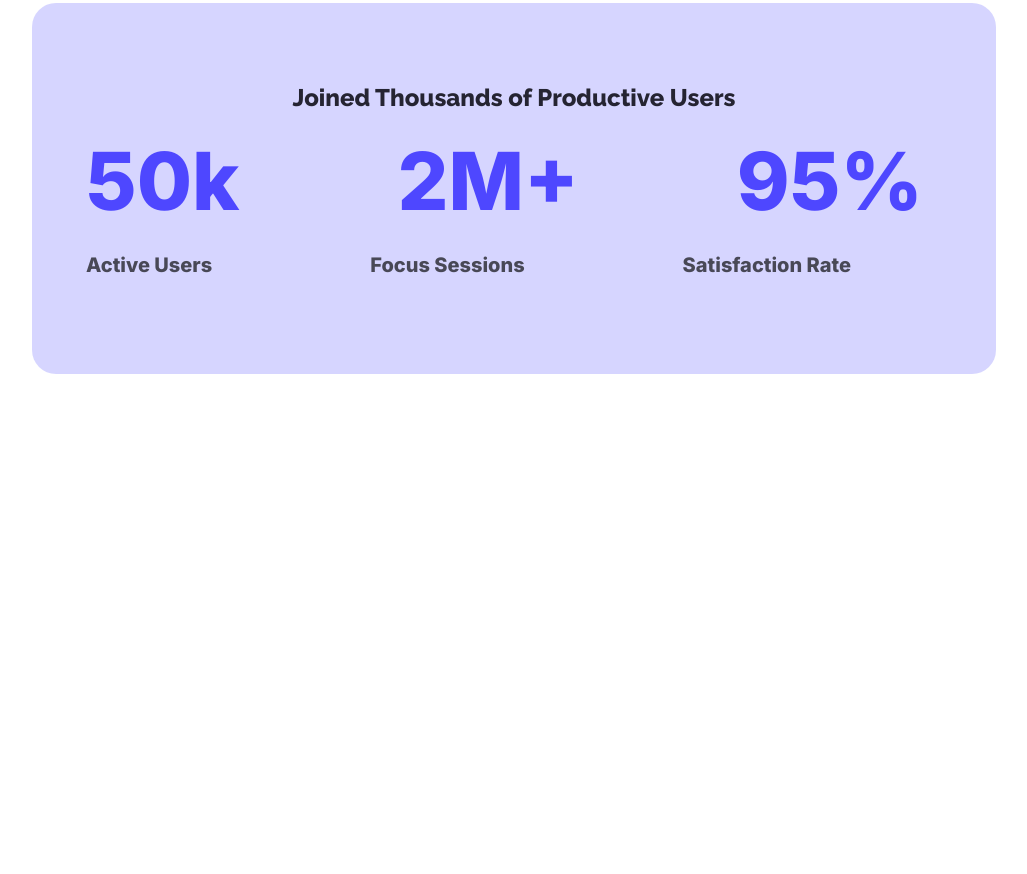
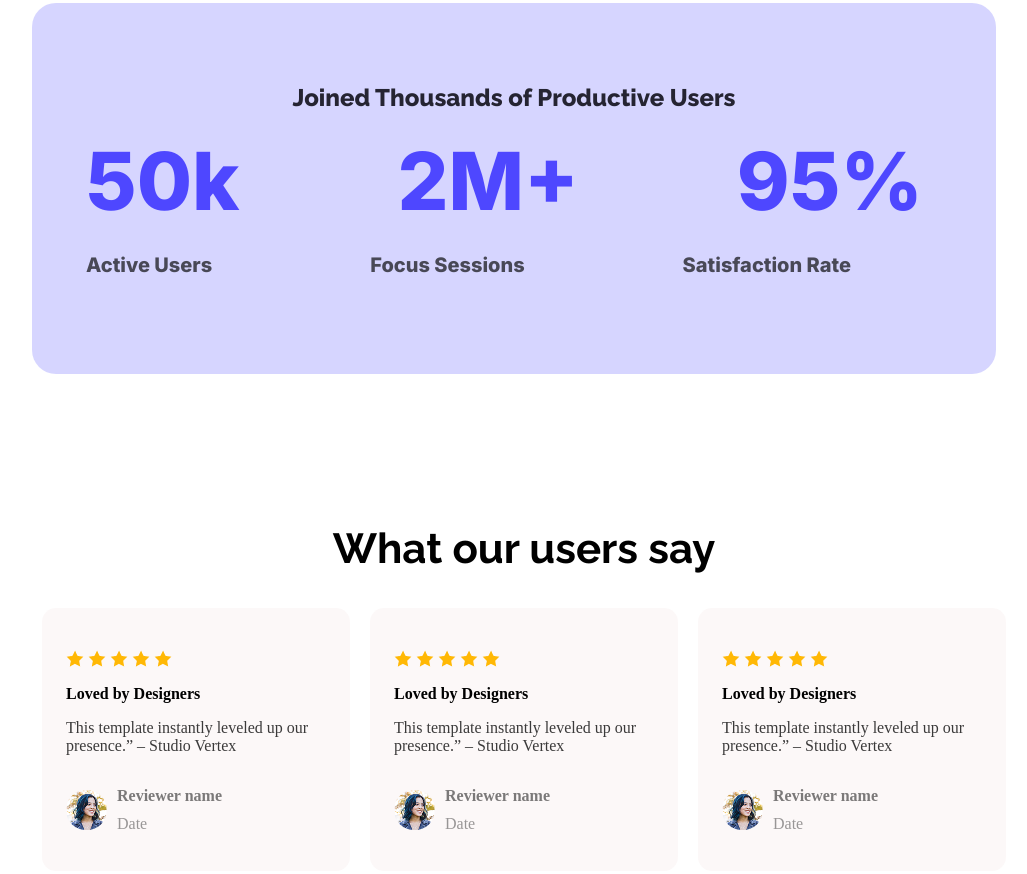
Before and after one commit to raselmahmudrrr/first-assignment, a plain HTML site: page index.html in a window 1280 px wide. Shown: the part 1519-2393 px from the top of the page, without its empty margins (117-1144 px from the left). Before the commit the page ends 1901 px from the top, so only its background shows below. Drawn offline with Linux system fonts and the light colour scheme.

Commit message:
feedback-section

```diff
--- a/index.html
+++ b/index.html
@@ -74,6 +74,64 @@
             </div>
          </section>
          </main>
+         <!-- feedback-section -->
+          <section class="skills">
+            <div class="skillss">
+            <h2 class="section-description raleway-normal">What our users say</h2>
+            </div>
+            <div class="skill-container">
+                <div class="skill">
+                    <img src="Assets/icon-star.png"alt=""> <img src="Assets/icon-star.png"alt=""> <img src="Assets/icon-star.png"alt=""> <img src="Assets/icon-star.png"alt=""> <img src="Assets/icon-star.png"alt="">
+                    <h2 class="skill-title">Loved by Designers</h2>
+                    <p class="skill-paragraph">This template instantly leveled up our presence.” – Studio Vertex</p>
+                    <div style="display: flex; align-items: flex-start; align-items: center; gap: 10px;">
+
+                    <img class="avatar" src="Assets/avatar.png" alt="">
+                    <div>
+                    <p style="margin-bottom: 10px; color: #00000083; font-weight: 600;">Reviewer name</p>
+                    <p style="margin-top: 10px; color: #00000065;">Date</p>
+                    </div>
+                    </div>
+
+
+
+                </div>
+                <div class="skill">
+                    <img src="Assets/icon-star.png"alt=""> <img src="Assets/icon-star.png"alt=""> <img src="Assets/icon-star.png"alt=""> <img src="Assets/icon-star.png"alt=""> <img src="Assets/icon-star.png"alt="">
+                    <h2 class="skill-title">Loved by Designers</h2>
+                    <p class="skill-paragraph">This template instantly leveled up our presence.” – Studio Vertex</p>
+                    <div style="display: flex; align-items: flex-start; align-items: center; gap: 10px;">
+
+                    <img class="avatar" src="Assets/avatar.png" alt="">
+                    <div>
+                    <p style="margin-bottom: 10px; color: #00000083; font-weight: 600;">Reviewer name</p>
+                    <p style="margin-top: 10px; color: #00000065;">Date</p>
+                    </div>
+                    </div>
+
+
+
+                </div>
+                <div class="skill">
+                    <img src="Assets/icon-star.png"alt=""> <img src="Assets/icon-star.png"alt=""> <img src="Assets/icon-star.png"alt=""> <img src="Assets/icon-star.png"alt=""> <img src="Assets/icon-star.png"alt="">
+                    <h2 class="skill-title">Loved by Designers</h2>
+                    <p class="skill-paragraph">This template instantly leveled up our presence.” – Studio Vertex</p>
+                    <div style="display: flex; align-items: flex-start; align-items: center; gap: 10px;">
+
+                    <img class="avatar" src="Assets/avatar.png" alt="">
+                    <div>
+                    <p style="margin-bottom: 10px; color: #00000083; font-weight: 600;">Reviewer name</p>
+                    <p style="margin-top: 10px; color: #00000065;">Date</p>
+                    </div>
+                    </div>
+
+
+
+                </div>
+
+            </div>
+
+          </section>
 
     </body>
 </html>
--- a/styles/my styles.css
+++ b/styles/my styles.css
@@ -156,3 +156,45 @@ nav h1{
     padding-top: 60px;
 
 }
+/* feedback */
+.section-description{
+    font-size: 42px;
+    font-weight: 700;
+}
+
+.skill-container{
+    display: flex;
+    gap: 20px;
+    align-items: center;
+
+
+}
+.skillss{
+    text-align: center;
+
+}
+.skill{
+    background-color: #f7e9e957;
+    border-radius: 14px;
+    width: 366px;
+    height: 243px;
+    padding-top: 20px;
+    padding-right: 24px;
+    padding-left: 24px;
+    align-content: center;
+}
+.skills{
+    margin-right: 149px;
+    margin-left: 151px;
+    margin-top: 150px;
+
+}
+.skill-paragraph{
+    color: #000000c4;
+}
+.avatar{
+    border-radius: 100px;
+}
+.skill-title{
+    font-size: medium;
+}
```
